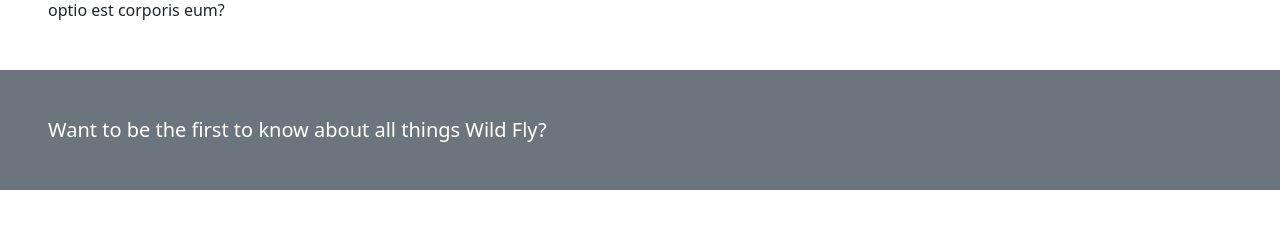
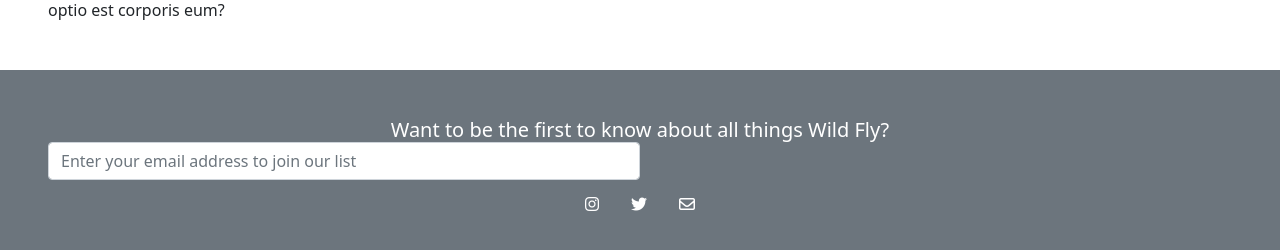
Before and after one commit to puginator/wildfly-site, a React (Create React App) app: page / in a window 1280 px wide. Shown: the part 928-1178 px from the top of the page. Before the commit the page ends 1118 px from the top, so only its background shows below. Built offline with nearby package versions, Linux system fonts and the light colour scheme.

Commit message:
added social icons to footer

```diff
--- a/public/index.html
+++ b/public/index.html
@@ -9,7 +9,13 @@
       name="description"
       content="Web site created using create-react-app"
     />
-    <link rel="apple-touch-icon" href="%PUBLIC_URL%/logo192.png" />
+    <link
+      rel="stylesheet"
+      href="https://cdnjs.cloudflare.com/ajax/libs/font-awesome/6.0.0/css/all.min.css"
+      integrity="sha512-9usAa10IRO0HhonpyAIVpjrylPvoDwiPUiKdWk5t3PyolY1cOd4DSE0Ga+ri4AuTroPR5aQvXU9xC6qOPnzFeg=="
+      crossorigin="anonymous"
+      referrerpolicy="no-referrer"
+    />
     <link
       rel="stylesheet"
       href="https://stackpath.bootstrapcdn.com/bootstrap/4.3.1/css/bootstrap.min.css"
--- a/src/components/footer.jsx
+++ b/src/components/footer.jsx
@@ -2,9 +2,15 @@
 
 export default function Footer() {
     return (
-        <footer>
-            <div className="container-fluid bg-secondary text-white p-5">
+        <footer className="container-fluid bg-secondary text-center text-white p-5">
+            <div >
                 <h5 className="mb-0">Want to be the first to know about all things Wild Fly?</h5>
+                <input type="text" className="form-control w-50" placeholder="Enter your email address to join our list" />
+            </div>
+            <div>
+                <i class="fa-brands fa-instagram p-3"></i>
+                <i class="fa-brands fa-twitter p-3"></i>
+                <i class="fa-regular fa-envelope p-3"></i>
             </div>
         </footer>
     )
```
